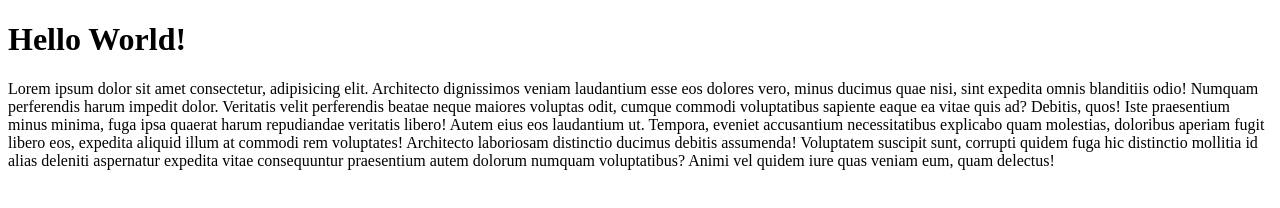
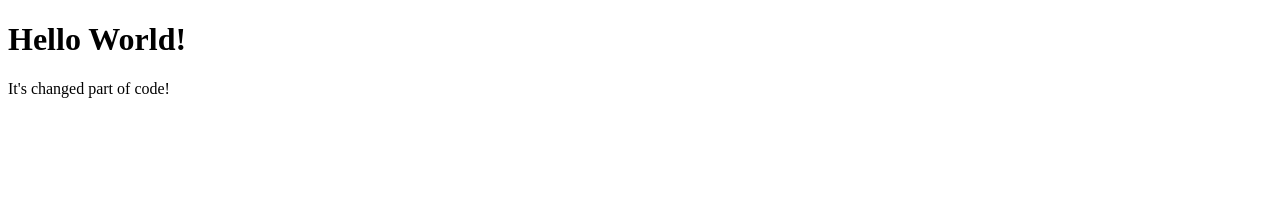
Before and after one commit to Axmadullo2000/test, a plain HTML site: page index.html in a window 1280 px wide. Drawn offline with Linux system fonts and the light colour scheme.

Commit message:
changes in index.html

```diff
--- a/index.html
+++ b/index.html
@@ -8,9 +8,6 @@
 </head>
 <body>
     <h1>Hello World!</h1>
-    <p>Lorem ipsum dolor sit amet consectetur, adipisicing elit. Architecto dignissimos veniam laudantium esse eos dolores vero, minus ducimus quae nisi, sint expedita omnis blanditiis odio! Numquam perferendis harum impedit dolor.
-    Veritatis velit perferendis beatae neque maiores voluptas odit, cumque commodi voluptatibus sapiente eaque ea vitae quis ad? Debitis, quos! Iste praesentium minus minima, fuga ipsa quaerat harum repudiandae veritatis libero!
-    Autem eius eos laudantium ut. Tempora, eveniet accusantium necessitatibus explicabo quam molestias, doloribus aperiam fugit libero eos, expedita aliquid illum at commodi rem voluptates! Architecto laboriosam distinctio ducimus debitis assumenda!
-    Voluptatem suscipit sunt, corrupti quidem fuga hic distinctio mollitia id alias deleniti aspernatur expedita vitae consequuntur praesentium autem dolorum numquam voluptatibus? Animi vel quidem iure quas veniam eum, quam delectus!</p>
+    <p>It's changed part of code!</p>
 </body>
 </html>
```
